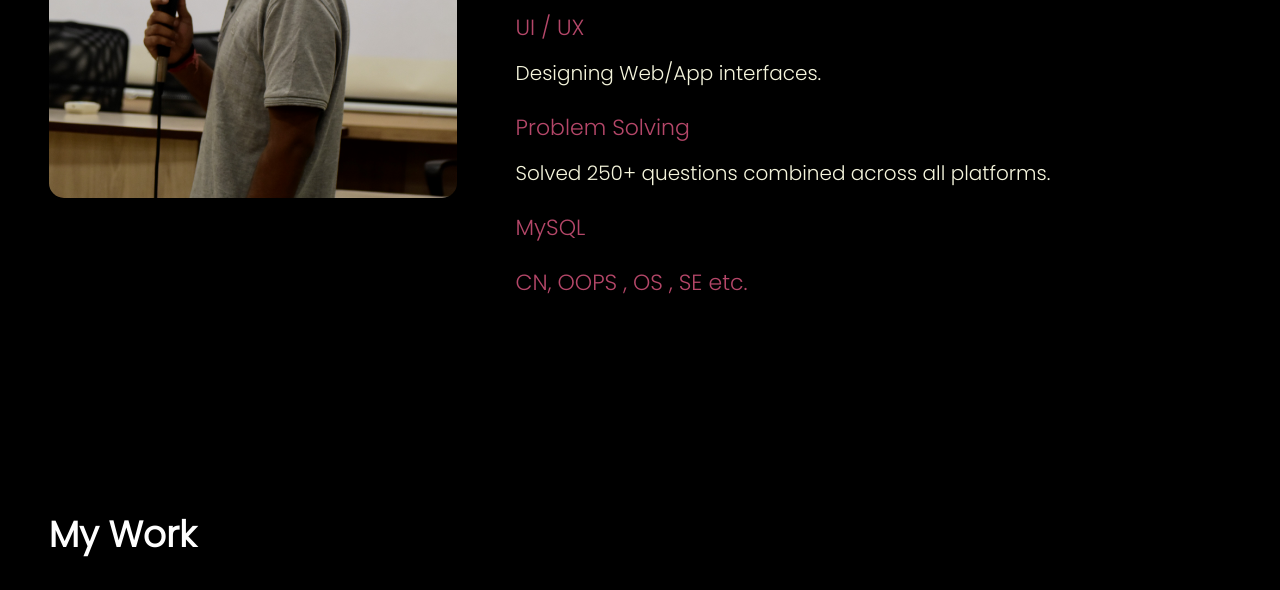
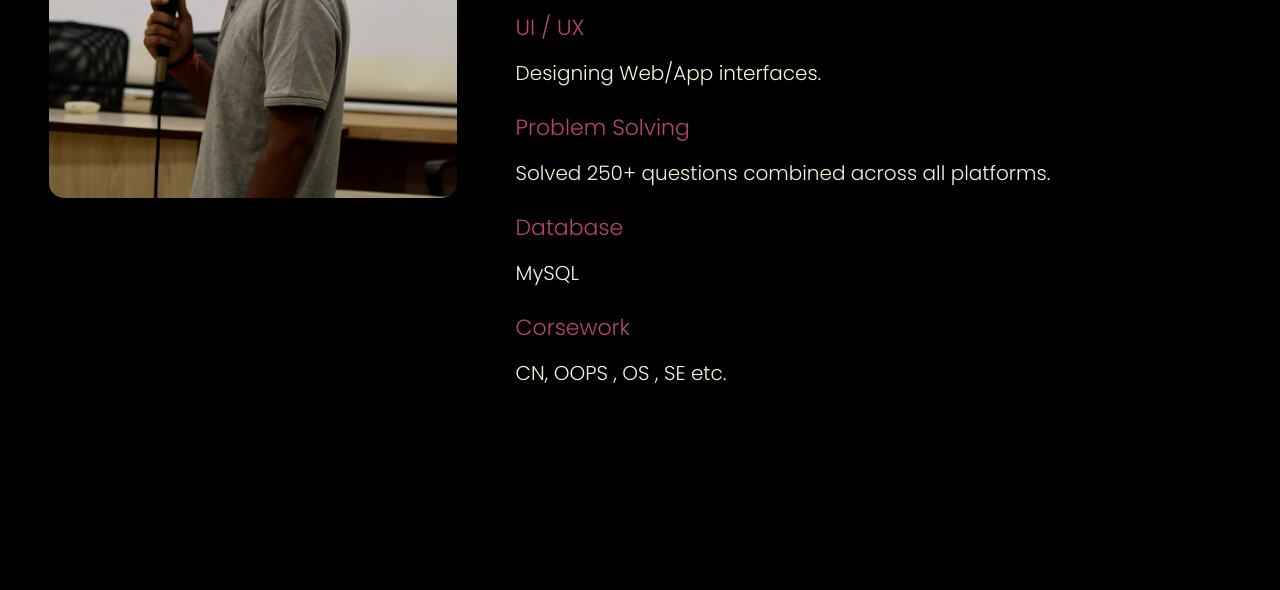
Before and after one commit to me-piyush/Portfolio, a plain HTML site: page index.html in a window 1280 px wide. Shown: the part 1347-1937 px from the top of the page. Drawn offline with Linux system fonts and the light colour scheme.

Commit message:
Update index.html

```diff
--- a/index.html
+++ b/index.html
@@ -47,8 +47,8 @@
                     <ul>
                         <li><span>UI / UX</span><br><span class="small">Designing Web/App interfaces.</span></span></li>
                         <li><span>Problem Solving</span><br> <span class="small">Solved 250+ questions combined across all platforms.</span></li>
-                        <li><span>MySQL</span></li>
-                        <li><span>CN, OOPS , OS , SE etc.</span></li>
+                        <li><span>Database</span><br><span class="small">MySQL</span></li>
+                        <li><span>Corsework </span><br><span class="small">CN, OOPS , OS , SE etc.</span></li>
                     </ul>
                 </div>
                 <div class="contents" id="links">
```
